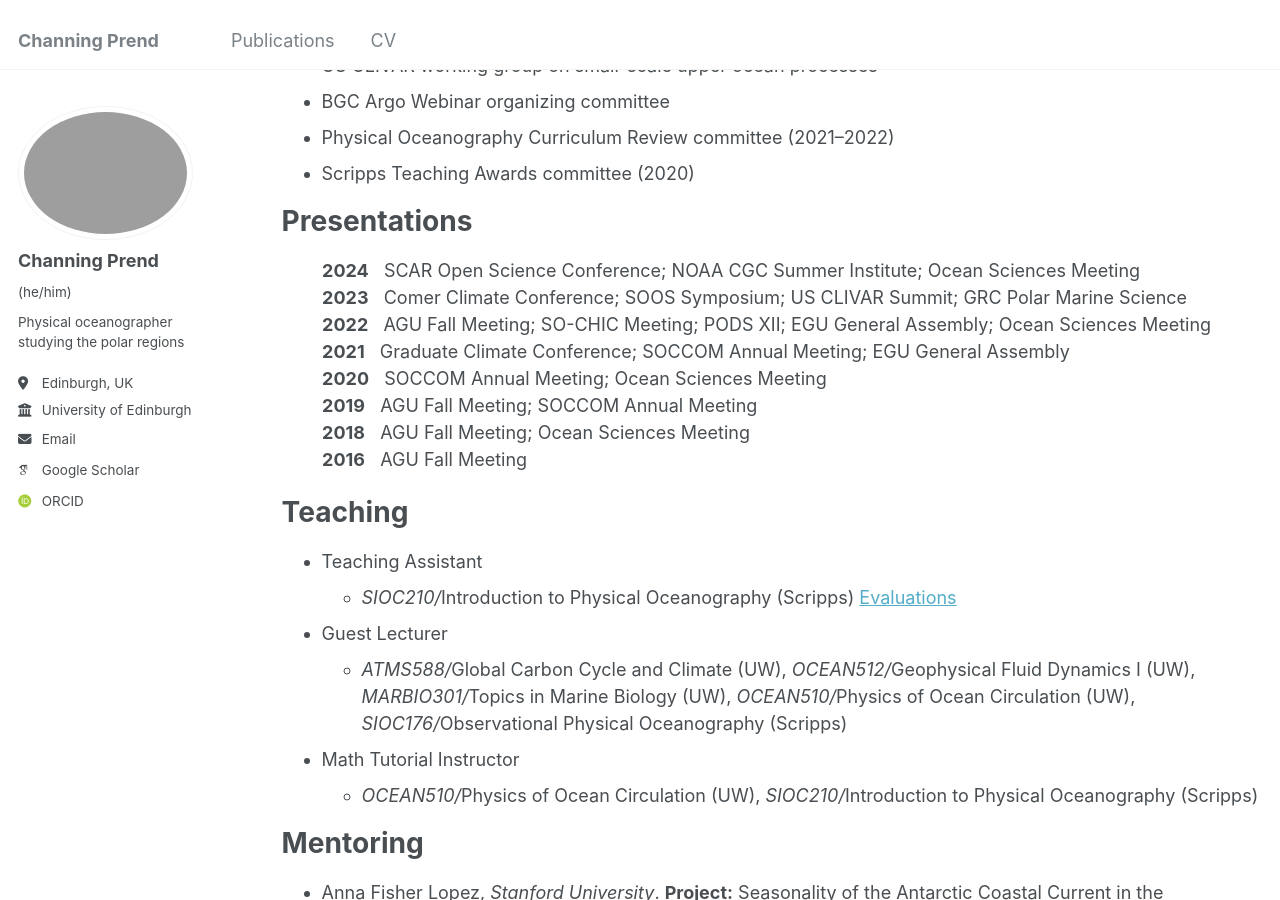
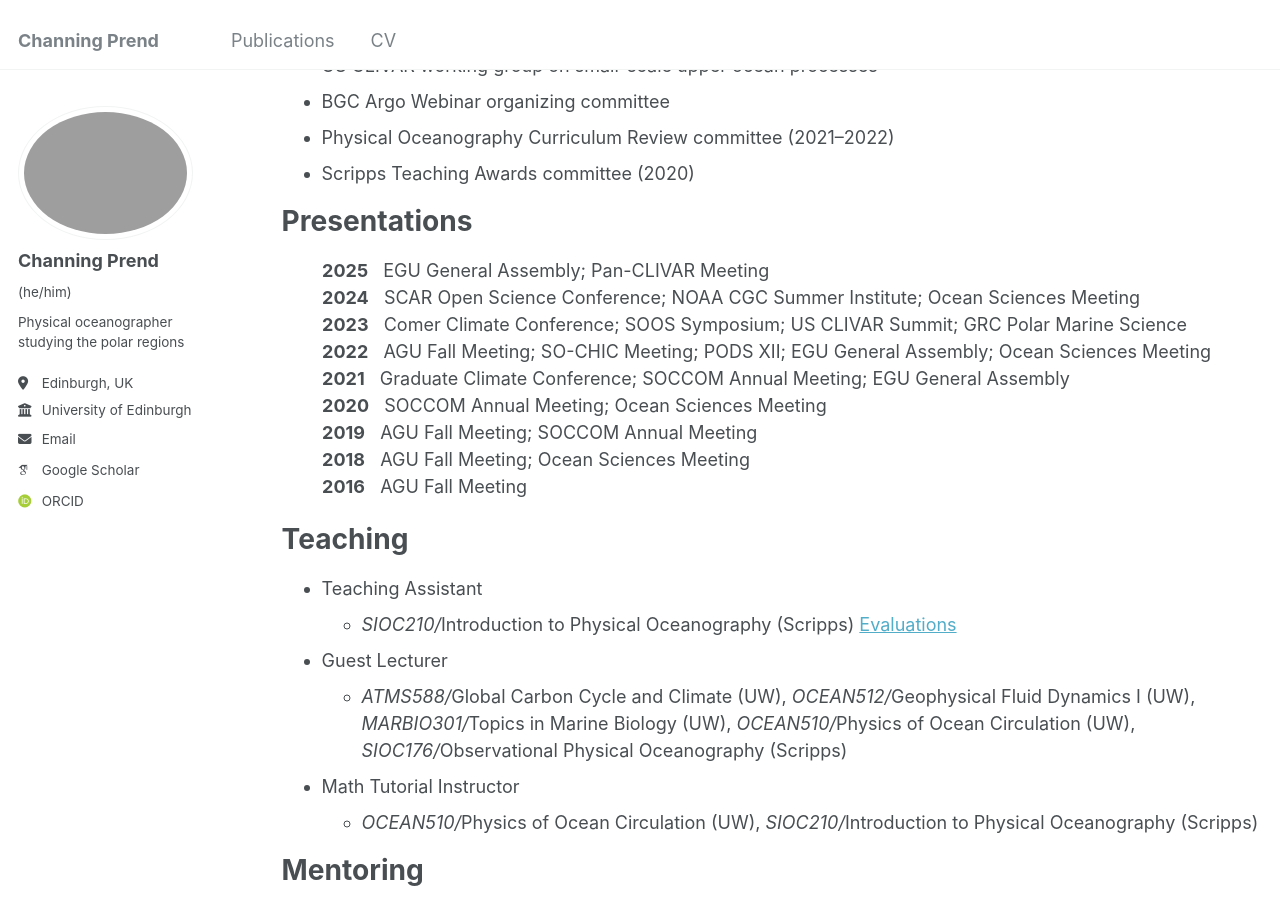
Before and after one commit to cprend/cprend.github.io, a Jekyll site: the page built from _pages/cv.md, in a window 1280 px wide and 900 px high, scrolled down 1479 px. Built offline with Jekyll 4.4.1, drawn with Linux system fonts in a browser that asks for light colours; some web fonts are replaced.

Commit message:
Update cv.md

```diff
--- a/_pages/cv.md
+++ b/_pages/cv.md
@@ -65,6 +65,7 @@ Service
 
 Presentations
 ======
+&nbsp;&nbsp;&nbsp;&nbsp;&nbsp;&nbsp;&nbsp;&nbsp;**2025** &nbsp;&nbsp;EGU General Assembly; Pan-CLIVAR Meeting<br>
 &nbsp;&nbsp;&nbsp;&nbsp;&nbsp;&nbsp;&nbsp;&nbsp;**2024** &nbsp;&nbsp;SCAR Open Science Conference; NOAA CGC Summer Institute; Ocean Sciences Meeting<br>
 &nbsp;&nbsp;&nbsp;&nbsp;&nbsp;&nbsp;&nbsp;&nbsp;**2023** &nbsp;&nbsp;Comer Climate Conference; SOOS Symposium; US CLIVAR Summit; GRC Polar Marine Science<br>
 &nbsp;&nbsp;&nbsp;&nbsp;&nbsp;&nbsp;&nbsp;&nbsp;**2022** &nbsp;&nbsp;AGU Fall Meeting; SO-CHIC Meeting; PODS XII; EGU General Assembly; Ocean Sciences Meeting<br>
```
